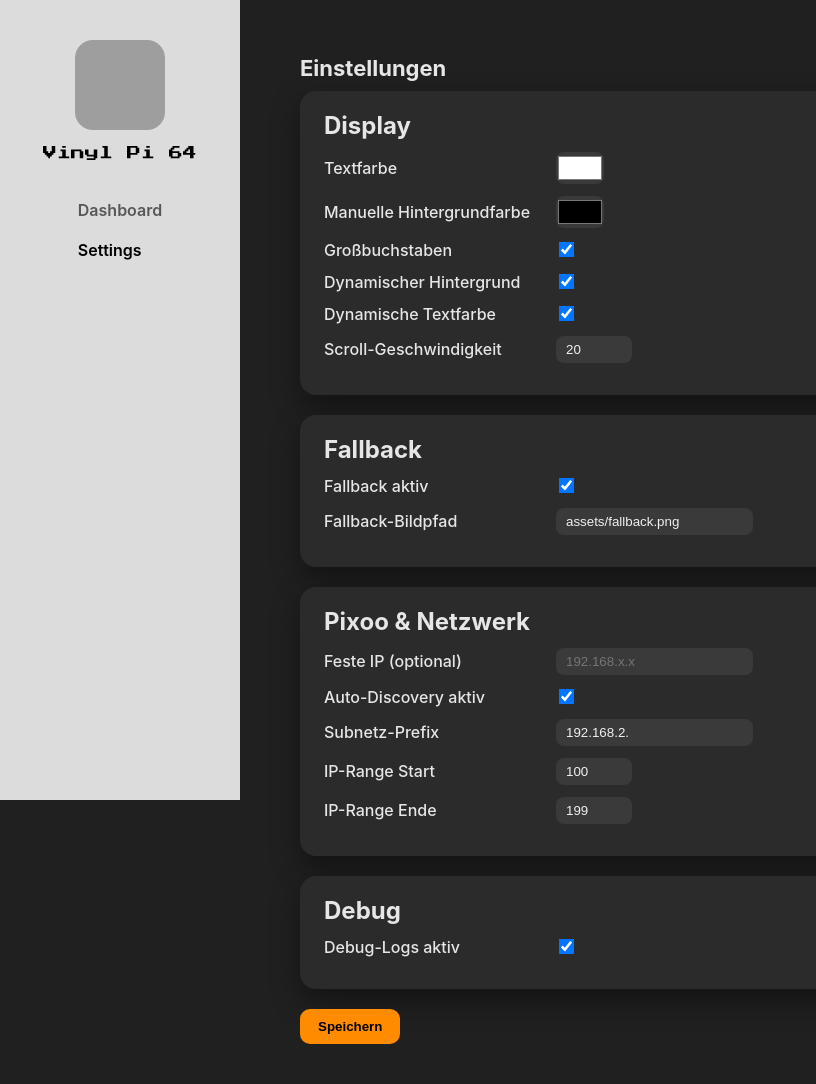
After one commit to simontrost/VinylPi64, a Flask app: page /settings.html in a window 1280 px wide. The commit adds this page. Shown: the whole page, without its empty margins (0-816 px from the left). Run offline with Flask 3, Linux system fonts and the light colour scheme; grey boxes are pictures that could not be loaded.

Commit message:
feat: settings, cleaner look

```diff
--- a/dashboard.py
+++ b/dashboard.py
@@ -1,4 +1,4 @@
-from flask import Flask, request, jsonify, send_from_directory
+from flask import Flask, request, jsonify
 import json
 from pathlib import Path
 
@@ -7,9 +7,16 @@ app = Flask(__name__, static_url_path='/static', static_folder='static')
 CONFIG_PATH = Path("config.json")
 STATUS_PATH = Path("/tmp/vinylpi_status.json")
 
+
 @app.route("/")
 def index():
     return app.send_static_file("index.html")
+
+
+@app.route("/settings.html")
+def settings_page():
+    return app.send_static_file("settings.html")
+
 
 @app.get("/api/status")
 def api_status():
@@ -17,9 +24,11 @@ def api_status():
         return jsonify(json.loads(STATUS_PATH.read_text()))
     return jsonify({"error": "no status"}), 404
 
+
 @app.get("/api/config")
 def api_config():
     return jsonify(json.loads(CONFIG_PATH.read_text()))
+
 
 @app.post("/api/config")
 def api_config_update():
@@ -27,5 +36,6 @@ def api_config_update():
     CONFIG_PATH.write_text(json.dumps(data, indent=4))
     return jsonify({"ok": True})
 
+
 if __name__ == "__main__":
     app.run(host="0.0.0.0", port=8080)
--- /dev/null
+++ b/static/settings.html
@@ -0,0 +1,124 @@
+<!DOCTYPE html>
+<html lang="de">
+
+<head>
+    <meta charset="UTF-8">
+    <title>VinylPi Settings</title>
+    <link rel="stylesheet" href="/static/style.css">
+    <link href="https://fonts.googleapis.com/css2?family=Press+Start+2P&display=swap" rel="stylesheet">
+    <script src="/static/settings.js" defer></script>
+</head>
+
+<body>
+
+    <aside class="sidebar">
+        <img src="/static/logo.png" class="logo" />
+        <div class="pixel-title">Vinyl Pi 64</div>
+
+        <nav class="nav">
+            <a href="/">Dashboard</a>
+            <a href="/settings.html" class="active">Settings</a>
+        </nav>
+    </aside>
+
+    <main class="main">
+        <h1 class="section-title">Einstellungen</h1>
+
+        <form id="settings-form">
+
+            <!-- Display / Image -->
+            <div class="card">
+                <h2>Display</h2>
+
+                <div class="form-row">
+                    <label for="textColor">Textfarbe</label>
+                    <input type="color" id="textColor">
+                </div>
+
+                <div class="form-row">
+                    <label for="bgColor">Manuelle Hintergrundfarbe</label>
+                    <input type="color" id="bgColor">
+                </div>
+
+                <div class="form-row">
+                    <label for="uppercase">Großbuchstaben</label>
+                    <input type="checkbox" id="uppercase">
+                </div>
+
+                <div class="form-row">
+                    <label for="useDynamicBg">Dynamischer Hintergrund</label>
+                    <input type="checkbox" id="useDynamicBg">
+                </div>
+
+                <div class="form-row">
+                    <label for="useDynamicText">Dynamische Textfarbe</label>
+                    <input type="checkbox" id="useDynamicText">
+                </div>
+
+                <div class="form-row">
+                    <label for="marqueeSpeed">Scroll-Geschwindigkeit</label>
+                    <input type="number" id="marqueeSpeed" min="1" max="200" step="1">
+                </div>
+            </div>
+
+            <!-- Fallback -->
+            <div class="card">
+                <h2>Fallback</h2>
+
+                <div class="form-row">
+                    <label for="fallbackEnabled">Fallback aktiv</label>
+                    <input type="checkbox" id="fallbackEnabled">
+                </div>
+
+                <div class="form-row">
+                    <label for="fallbackImage">Fallback-Bildpfad</label>
+                    <input type="text" id="fallbackImage" placeholder="assets/fallback.png">
+                </div>
+            </div>
+
+            <!-- Pixoo / Network -->
+            <div class="card">
+                <h2>Pixoo & Netzwerk</h2>
+
+                <div class="form-row">
+                    <label for="divoomIp">Feste IP (optional)</label>
+                    <input type="text" id="divoomIp" placeholder="192.168.x.x">
+                </div>
+
+                <div class="form-row">
+                    <label for="discoveryEnabled">Auto-Discovery aktiv</label>
+                    <input type="checkbox" id="discoveryEnabled">
+                </div>
+
+                <div class="form-row">
+                    <label for="subnetPrefix">Subnetz-Prefix</label>
+                    <input type="text" id="subnetPrefix" placeholder="192.168.2.">
+                </div>
+
+                <div class="form-row">
+                    <label for="ipRangeStart">IP-Range Start</label>
+                    <input type="number" id="ipRangeStart" min="1" max="254">
+                </div>
+
+                <div class="form-row">
+                    <label for="ipRangeEnd">IP-Range Ende</label>
+                    <input type="number" id="ipRangeEnd" min="1" max="254">
+                </div>
+            </div>
+
+            <!-- Debug -->
+            <div class="card">
+                <h2>Debug</h2>
+
+                <div class="form-row">
+                    <label for="debugLogs">Debug-Logs aktiv</label>
+                    <input type="checkbox" id="debugLogs">
+                </div>
+            </div>
+
+            <button class="btn-primary" type="submit">Speichern</button>
+        </form>
+    </main>
+
+</body>
+</html>
--- /dev/null
+++ b/static/settings.js
@@ -0,0 +1,124 @@
+let CURRENT_CFG = null;
+
+function rgbToHex(arr) {
+    const [r, g, b] = arr;
+    return "#" + [r, g, b]
+        .map(x => x.toString(16).padStart(2, "0"))
+        .join("");
+}
+
+function hexToRgb(hex) {
+    hex = hex.replace("#", "");
+    return [
+        parseInt(hex.slice(0, 2), 16),
+        parseInt(hex.slice(2, 4), 16),
+        parseInt(hex.slice(4, 6), 16),
+    ];
+}
+
+async function loadConfig() {
+    const r = await fetch("/api/config");
+    const cfg = await r.json();
+    CURRENT_CFG = cfg;
+
+    const image = cfg.image || {};
+    const fallback = cfg.fallback || {};
+    const divoom = cfg.divoom || {};
+    const discovery = (divoom.discovery || {});
+    const debug = cfg.debug || {};
+
+    // Display
+    document.getElementById("textColor").value =
+        rgbToHex(image.text_color || [255, 255, 255]);
+    document.getElementById("bgColor").value =
+        rgbToHex(image.manual_bg_color || [0, 0, 0]);
+    document.getElementById("uppercase").checked =
+        !!image.uppercase;
+    document.getElementById("useDynamicBg").checked =
+        !!image.use_dynamic_bg;
+    document.getElementById("useDynamicText").checked =
+        !!image.use_dynamic_text_color;
+    document.getElementById("marqueeSpeed").value =
+        image.marquee_speed ?? 20;
+
+    // Fallback
+    document.getElementById("fallbackEnabled").checked =
+        !!fallback.enabled;
+    document.getElementById("fallbackImage").value =
+        fallback.image_path || "";
+
+    // Pixoo/Netzwerk
+    document.getElementById("divoomIp").value =
+        divoom.ip || "";
+    document.getElementById("discoveryEnabled").checked =
+        !!discovery.enabled;
+    document.getElementById("subnetPrefix").value =
+        discovery.subnet_prefix || "";
+    document.getElementById("ipRangeStart").value =
+        discovery.ip_range_start ?? "";
+    document.getElementById("ipRangeEnd").value =
+        discovery.ip_range_end ?? "";
+
+    // Debug
+    document.getElementById("debugLogs").checked =
+        !!debug.logs;
+}
+
+document.getElementById("settings-form").addEventListener("submit", async (e) => {
+    e.preventDefault();
+    if (!CURRENT_CFG) return;
+
+    const cfg = CURRENT_CFG;
+
+    cfg.image = cfg.image || {};
+    cfg.fallback = cfg.fallback || {};
+    cfg.divoom = cfg.divoom || {};
+    cfg.divoom.discovery = cfg.divoom.discovery || {};
+    cfg.debug = cfg.debug || {};
+
+    // Display
+    cfg.image.text_color =
+        hexToRgb(document.getElementById("textColor").value);
+    cfg.image.manual_bg_color =
+        hexToRgb(document.getElementById("bgColor").value);
+    cfg.image.uppercase =
+        document.getElementById("uppercase").checked;
+    cfg.image.use_dynamic_bg =
+        document.getElementById("useDynamicBg").checked;
+    cfg.image.use_dynamic_text_color =
+        document.getElementById("useDynamicText").checked;
+    cfg.image.marquee_speed =
+        parseInt(document.getElementById("marqueeSpeed").value) || 20;
+
+    // Fallback
+    cfg.fallback.enabled =
+        document.getElementById("fallbackEnabled").checked;
+    cfg.fallback.image_path =
+        document.getElementById("fallbackImage").value;
+
+    // Pixoo/Netzwerk
+    cfg.divoom.ip =
+        document.getElementById("divoomIp").value;
+    cfg.divoom.discovery.enabled =
+        document.getElementById("discoveryEnabled").checked;
+    cfg.divoom.discovery.subnet_prefix =
+        document.getElementById("subnetPrefix").value;
+    cfg.divoom.discovery.ip_range_start =
+        parseInt(document.getElementById("ipRangeStart").value) || 100;
+    cfg.divoom.discovery.ip_range_end =
+        parseInt(document.getElementById("ipRangeEnd").value) || 199;
+
+    // Debug
+    cfg.debug.logs =
+        document.getElementById("debugLogs").checked;
+
+    await fetch("/api/config", {
+        method: "POST",
+        headers: { "Content-Type": "application/json" },
+        body: JSON.stringify(cfg),
+    });
+
+    alert("Einstellungen gespeichert.");
+});
+
+loadConfig();
--- /dev/null
+++ b/static/style.css
@@ -0,0 +1,214 @@
+/* Dark Background */
+body {
+    margin: 0;
+    background: #202020;
+    color: #e6e6e6;
+    font-family: 'Inter', sans-serif;
+}
+
+/* Sidebar */
+.sidebar {
+    position: fixed;
+    left: 0;
+    top: 0;
+    width: 240px;
+    height: 100vh;
+    background: #dcdcdc;
+    padding: 40px 20px;
+    box-sizing: border-box;
+    display: flex;
+    flex-direction: column;
+    align-items: center;
+}
+
+/* Logo */
+.logo {
+    width: 90px;
+    height: 90px;
+    border-radius: 18px;
+    margin-bottom: 16px;
+    object-fit: cover;
+}
+
+/* Pixel Font Title */
+.pixel-title {
+    font-family: 'Press Start 2P', cursive;
+    font-size: 14px;
+    text-align: center;
+    margin-bottom: 40px;
+    color: black;
+}
+
+/* Sidebar Nav */
+.nav {
+    display: flex;
+    flex-direction: column;
+    gap: 20px;
+}
+
+.nav a {
+    text-decoration: none;
+    color: black;
+    font-size: 16px;
+    font-weight: 600;
+    opacity: 0.6;
+}
+
+.nav a.active {
+    opacity: 1;
+}
+
+/* Main Content Area */
+.main {
+    margin-left: 260px;
+    padding: 40px;
+}
+
+/* Song Display */
+.song-container {
+    display: flex;
+    align-items: center;
+    gap: 40px;
+}
+
+.song-cover {
+    width: 220px;
+    height: 220px;
+    border-radius: 12px;
+    object-fit: cover;
+    box-shadow: 0 10px 25px rgba(0, 0, 0, 0.5);
+}
+
+.song-info {
+    display: flex;
+    flex-direction: column;
+    gap: 10px;
+}
+
+.song-title {
+    font-size: 28px;
+    font-weight: bold;
+}
+
+.song-artist {
+    font-size: 22px;
+}
+
+.song-album {
+    font-size: 18px;
+    opacity: 0.7;
+}
+
+/* Settings layout */
+.section-title {
+    font-size: 22px;
+    margin-bottom: 10px;
+}
+
+.card {
+    background: #2b2b2b;
+    border-radius: 16px;
+    padding: 20px 24px;
+    margin-bottom: 20px;
+    box-shadow: 0 12px 30px rgba(0, 0, 0, 0.4);
+}
+
+.card h2 {
+    margin-top: 0;
+    margin-bottom: 12px;
+}
+
+.form-row {
+    display: flex;
+    align-items: center;
+    gap: 12px;
+    margin-bottom: 12px;
+}
+
+.form-row label {
+    width: 220px;
+    font-weight: 500;
+}
+
+.form-row input[type="text"],
+.form-row input[type="number"],
+.form-row input[type="color"] {
+    padding: 6px 10px;
+    border-radius: 8px;
+    border: none;
+    background: #3a3a3a;
+    color: #f0f0f0;
+    min-width: 0;
+}
+
+.form-row input[type="color"] {
+    padding: 0;
+    width: 48px;
+    height: 32px;
+}
+
+.form-row input[type="checkbox"] {
+    transform: scale(1.2);
+}
+
+/* Save button */
+.btn-primary {
+    padding: 10px 18px;
+    border-radius: 10px;
+    border: none;
+    background: #ff8c00;
+    color: black;
+    font-weight: 600;
+    cursor: pointer;
+}
+
+.btn-primary:active {
+    transform: translateY(1px);
+}
+
+/* Mobile Version */
+@media (max-width: 700px) {
+    .sidebar {
+        position: relative;
+        width: 100%;
+        height: auto;
+        flex-direction: row;
+        justify-content: space-between;
+        padding: 12px 16px;
+    }
+
+    .main {
+        margin-left: 0;
+        margin-top: 20px;
+        padding: 20px;
+    }
+
+    .nav {
+        flex-direction: row;
+        gap: 12px;
+    }
+
+    .song-container {
+        flex-direction: column;
+        align-items: center;
+    }
+
+    .song-cover {
+        width: 180px;
+        height: 180px;
+    }
+
+    .pixel-title {
+        margin-bottom: 0;
+        font-size: 12px;
+    }
+
+    .form-row {
+        flex-direction: column;
+        align-items: flex-start;
+    }
+
+    .form-row label {
+        width: auto;
+    }
+}
```
Also changed, not shown: static/dashboard.js (+19 -7 lines), templates/index.html (+25 -33 lines).
